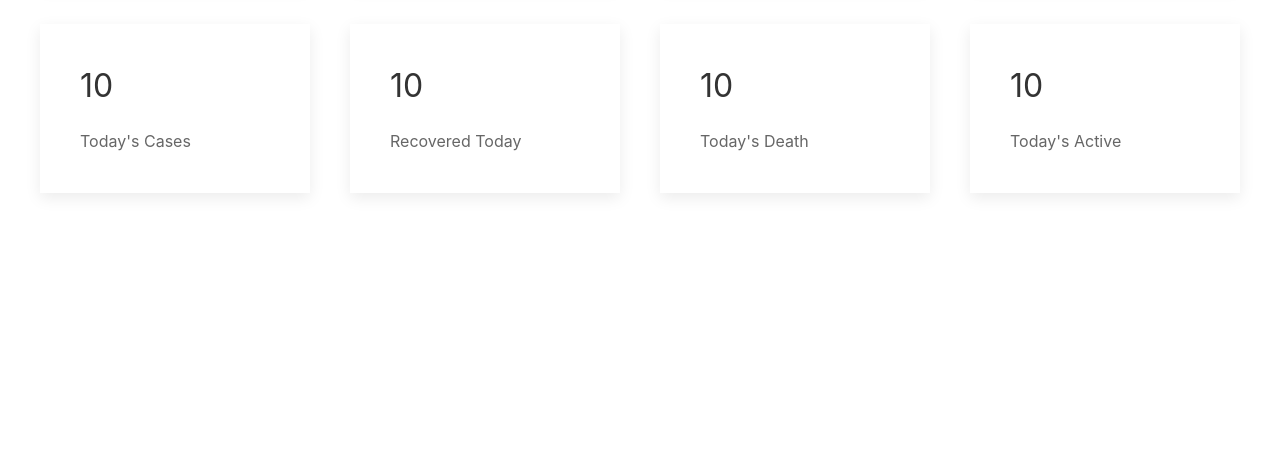
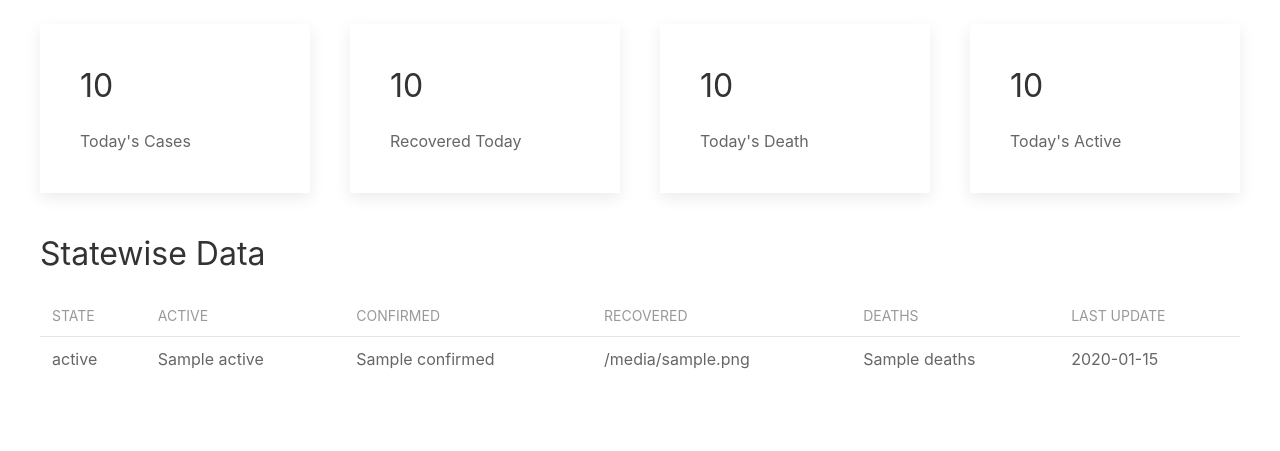
Before and after one commit to Podnet/Fight-Covid19, a Django app: template fight_covid19/templates/pages/home.html in a window 1280 px wide. Shown: the part 1205-1656 px from the top of the page. Before the commit the page ends 1400 px from the top, so only its background shows below. Run offline with Django 3.2, Linux system fonts and the light colour scheme; the template is opened without the code that fills it: most values are stand-ins (such as "Sample title", 1, 10 or a date in 2020); parts of the project's set-up code (start-up, migrations or seed data) failed here and were passed over; some libraries are stand-ins or nearby versions.

Commit message:
Added state table

```diff
--- a/fight_covid19/templates/pages/home.html
+++ b/fight_covid19/templates/pages/home.html
@@ -144,6 +144,34 @@
 
   </div>
 
+  <h2>Statewise Data</h2>
+
+  <table class="uk-table uk-table-small uk-table-divider">
+    <thead>
+    <tr>
+      <th>State</th>
+      <th>Active</th>
+      <th>Confirmed</th>
+      <th>Recovered</th>
+      <th>Deaths</th>
+      <th>Last Update</th>
+    </tr>
+    </thead>
+    <tbody>
+    {% for state, values in statewise.items %}
+      <tr>
+      <td>{{ state }}</td>
+      <td>{{ values.active }}</td>
+      <td>{{ values.confirmed }}</td>
+      <td>{{ values.recovered }}</td>
+      <td>{{ values.deaths }}</td>
+      <td>{{ values.lastupdatedtime }}</td>
+      </tr>
+    {% endfor %}
+    </tbody>
+  </table>
+
+
   <div class="uk-margin-large"></div>
 
   {% comment %}
```
